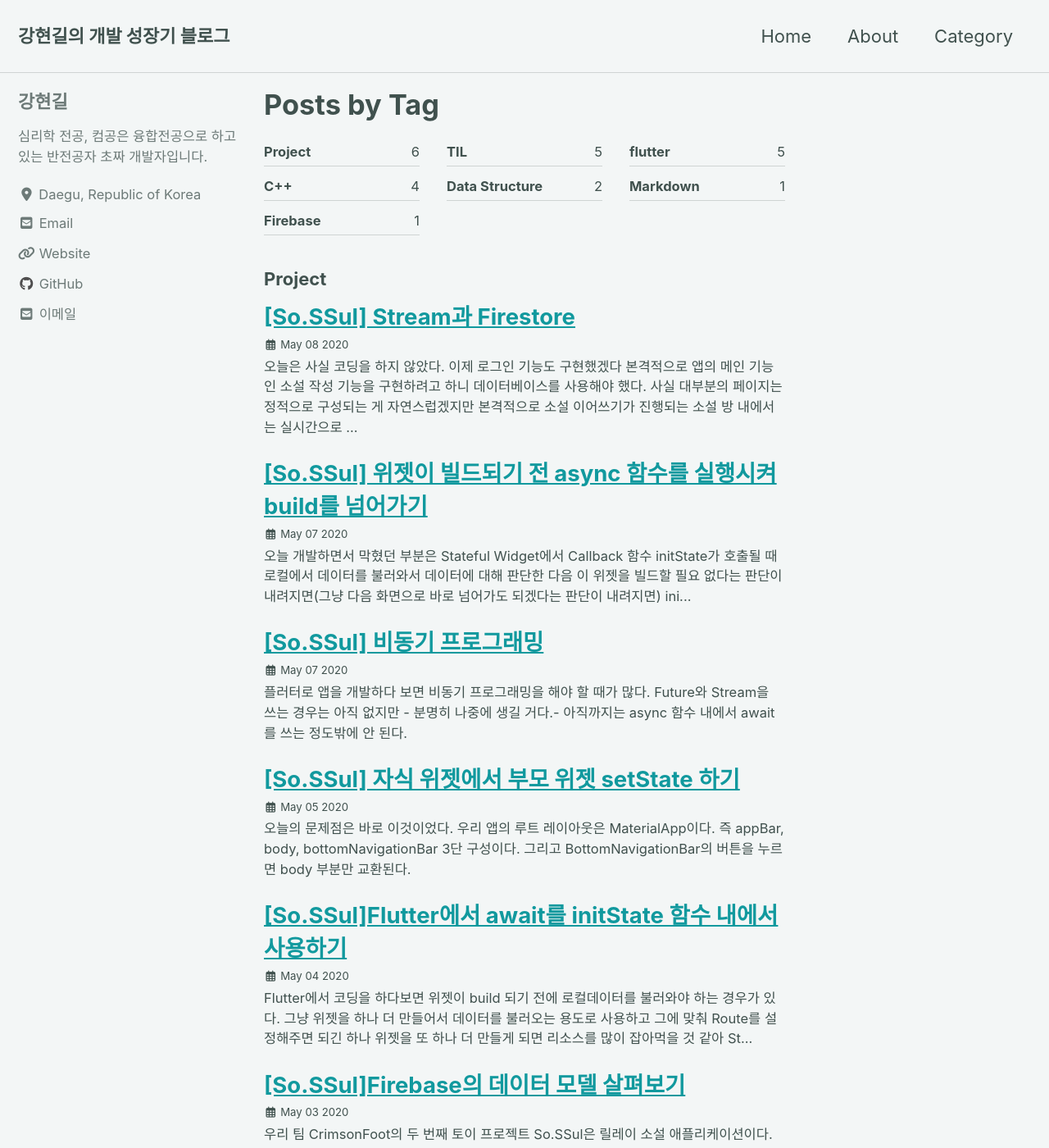
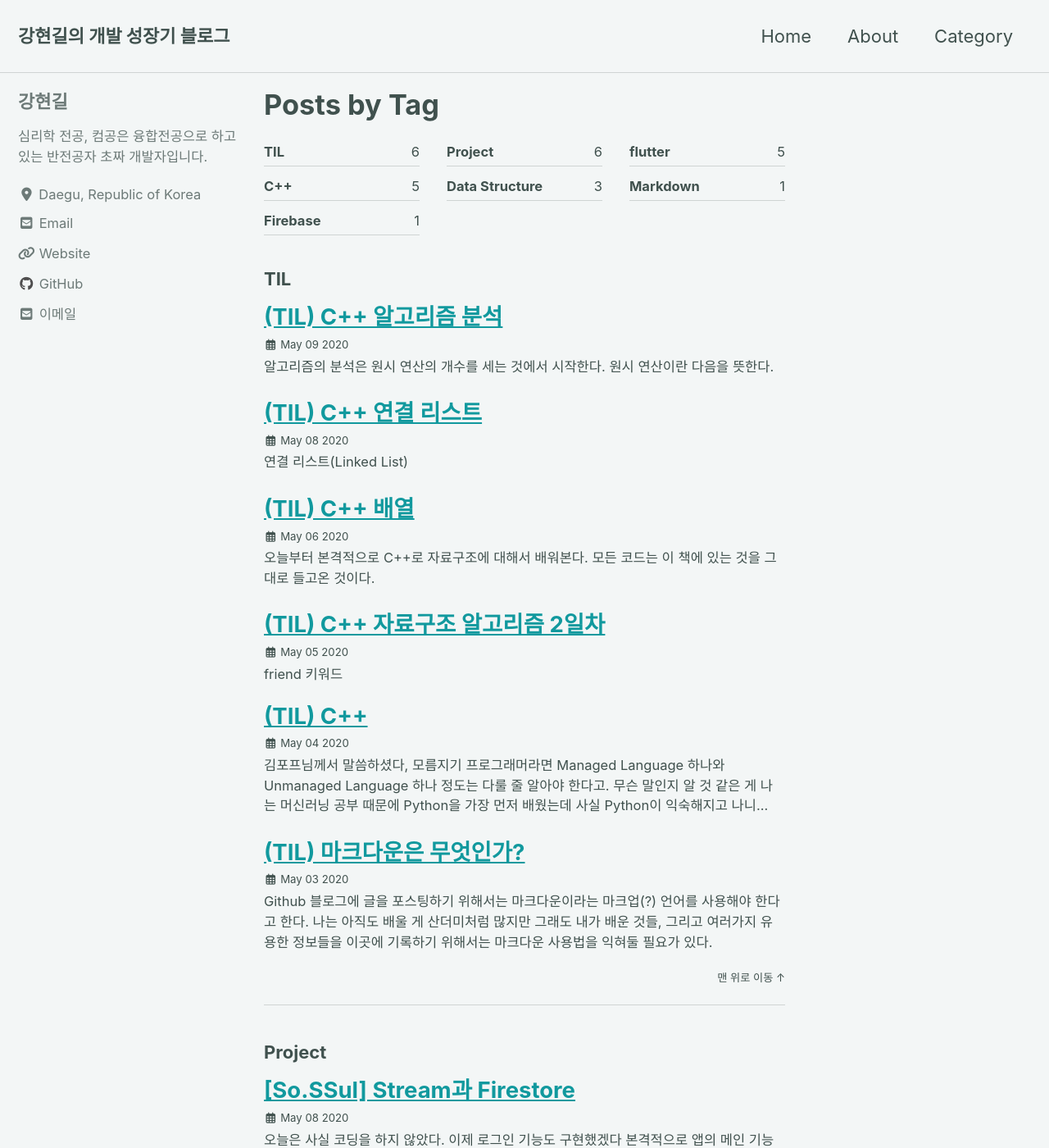
Before and after one commit to nammunsik/tksuns12.github.io, a Jekyll site: the page built from _pages/tag-archive.md, in a window 1280 px wide and 1400 px high. Shown: the whole window at 82% size. Built offline with Jekyll 4.4.1, drawn with Linux system fonts in a browser that asks for light colours; cached includes are drawn as plain includes; nearby versions of some CDN libraries; some of the changed text lies outside the part shown.

Commit message:
오전 포스팅

```diff
--- /dev/null
+++ b/_posts/2020-05-09-cpp-analysis-tool.md
@@ -0,0 +1,32 @@
+---
+title: "(TIL) C++ 알고리즘 분석"
+last_modified_at: 2020-05-09T11:01:12-05:00
+category:
+    - TIL
+tags:
+    - TIL
+    - C++
+    - Data Structure
+---
+
+알고리즘의 분석은 원시 연산의 개수를 세는 것에서 시작한다. 원시 연산이란 다음을 뜻한다.
+
+- 변수에 값 할당
+- 함수 호출
+- 산술 연산 수행
+- 두 값 비교
+- 배열에 인덱싱
+- 객체 참조
+- 함수값 반환
+
+이런 원시 연산들이 몇 번이나 일어나는지를 세는 것으로 실제 수행 시간을 측정하는 것을 대신할 수 있는데 문제는 데이터의 유형에 따라 같은 코드도 실행 시간이 달라진다는 것이다. 그러면 쉽게 생각해서 평균적인 횟수를 구하면 되겠지만 그렇게 하려면 확률 분포를 사용해서 구해야 하기 때문에 어렵다. 그래서 '최악'의 경우를 구한다.
+
+## Big-Oh 표기법
+
+Big-Oh 표기법은 어떤 함수 f(n)이 있을 때 이것이 n이 증가함에 따라 O(g(n))인 함수 g(n)보다 점근적으로 작거나 같다는 것을 의미한다. 보통 표기할 때 최고차항의 계수는 떼고 표기한다.
+
+## Big-Omega 표기법과 Big-Theta 표기법
+
+둘 모두 점근적 표기법으로 전자는 f(n)이 g(n)보다 크거나 같다는 것이고 후자는 f(n)과 g(n)의 증가율이 같다는 것이다.
+
+오늘은 여기까지..... 대체적으로 예시가 많아서 읽고 이해하는 데 시간이 오래 걸렸지만 내용 자체는 크게 많이 없었다. 내일은 C++로 스택, 큐, 그리고 Double-ended 큐를 구현하는 법에 대해서 공부할 것이다.
```
Also changed, not shown: _posts/2020-05-08-sossul-fifth.md (+1 -1 lines).
